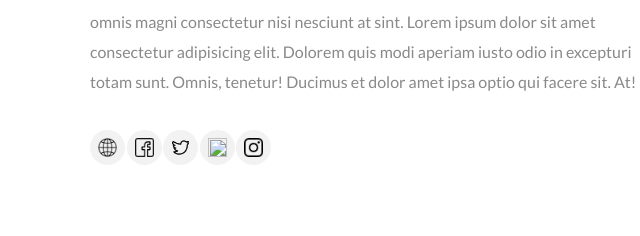
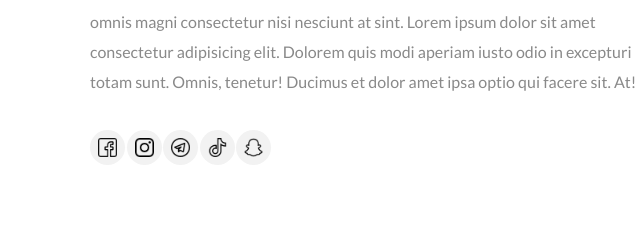
Before and after one commit to awan-47/web-development, a plain HTML site: page index.html in a window 1280 px wide. Shown: the part 1084-1320 px from the top of the page, 550-1190 px from the left. Drawn offline with nearby package versions, Linux system fonts and the light colour scheme; files whose address does not match are found by name.

Commit message:
Update index.html

```diff
--- a/index.html
+++ b/index.html
@@ -99,11 +99,11 @@
                 <h3>Hello i'm Maqsood</h3>
                 <p>Lorem ipsum dolor sit amet consectetur adipisicing elit. Fuga vero laudantium esse? Animi odio veritatis illum mollitia nisi qui tempore officiis eaque. Ducimus omnis magni consectetur nisi nesciunt at sint. Lorem ipsum dolor sit amet consectetur adipisicing elit. Dolorem quis modi aperiam iusto odio in excepturi totam sunt. Omnis, tenetur! Ducimus et dolor amet ipsa optio qui facere sit. At!</p>
                 <div class="social">
-                 <a href="#"  target="-blank"><img src="./internet (1).png" alt=""></a>
-                 <a href="https://www.facebook.com/share/14s1hqVhd2/"  target="-blank"><img src="./facebook.png" alt=""></a>
-                 <a href="#"  target="-blank"><img src="./twit.png" alt=""></a>
-                 <a href="#"  target="-blank"><img src="./pinterest.png" alt=""></a>
-                <a href="https://www.instagram.com/maqsood.ul.hassan_475" target="-blank"><img src="./instagram (1).png" alt=""></a>
+                <a href="https://www.facebook.com/awan475"  target="-blank"><img src="./facebook.png" alt=""></a>
+        <a href="https://www.instagram.com/awan__47?igsh=Y2R2aXh3NDhraXh0" target="-blank"><img src="./instagram (1).png" alt=""></a>
+        <a href="https://www.telegram.com/Awan_475" target="-blank"><img src="./telegram (2).png" alt=""></a>
+        <a href="https://www.tiktok.com/@awan_47?_t=ZS-8tIsdVc3Zp3&_r=1" target="-blank"><img src="./tik-tok.png" alt=""></a>
+        <a href="https://www.snapchat.com/add/awan_47?share_id=zwRKH8hbFp4&locale=en-US" target="-blank"><img src="./text.png" alt=""></a>
                 </div>
 
             </div>
@@ -345,11 +345,12 @@
  <footer>
      <img class="footer-logo" src="./images/logo-2.svg" alt="">
      <div class="footer-socials">
-         <a href="#" target="-blank"><img src="./SocialMedia_Website-Outline-64.webp" alt=""></a>
-         <a href="https://www.facebook.com/share/14s1hqVhd2/" target="-blank"><img src="./facebook.png" alt=""></a>
-         <a href="#" target="-blank"><img src="./twit.png" alt=""></a>
-         <a href="#" target="-blank"><img src="./pinterest.png" alt=""></a>
-         <a href="https://www.instagram.com/maqsood.ul.hassan_475" target="-blank"><img src="./instagram (1).png" alt=""></a>
+              <a href="https://www.facebook.com/awan475"  target="-blank"><img src="./facebook.png" alt=""></a>
+        <a href="https://www.instagram.com/awan__47?igsh=Y2R2aXh3NDhraXh0" target="-blank"><img src="./instagram (1).png" alt=""></a>
+        <a href="https://www.telegram.com/Awan_475" target="-blank"><img src="./telegram (2).png" alt=""></a>
+        <a href="https://www.tiktok.com/@awan_47?_t=ZS-8tIsdVc3Zp3&_r=1" target="-blank"><img src="./tik-tok.png" alt=""></a>
+        <a href="https://www.snapchat.com/add/awan_47?share_id=zwRKH8hbFp4&locale=en-US" target="-blank"><img src="./text.png" alt=""></a>
+
      </div>
      <div class="copyright">
          Copyright ©2024 All rights reserved | This template is made with by Awan
```
